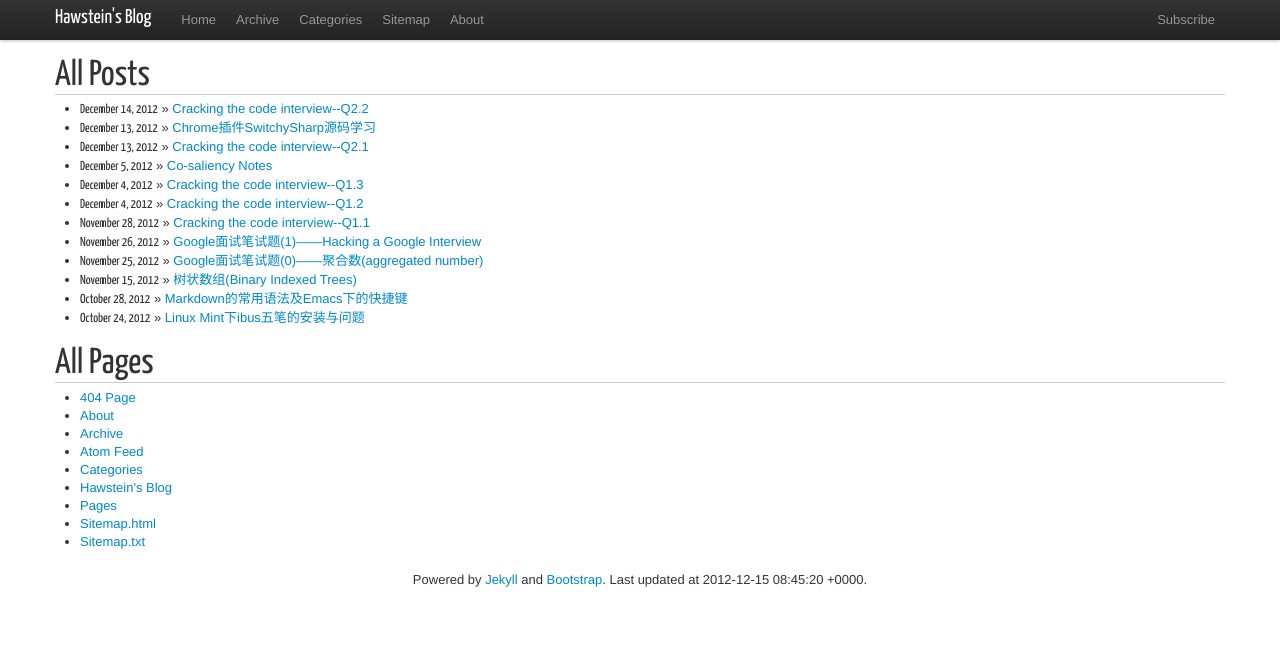
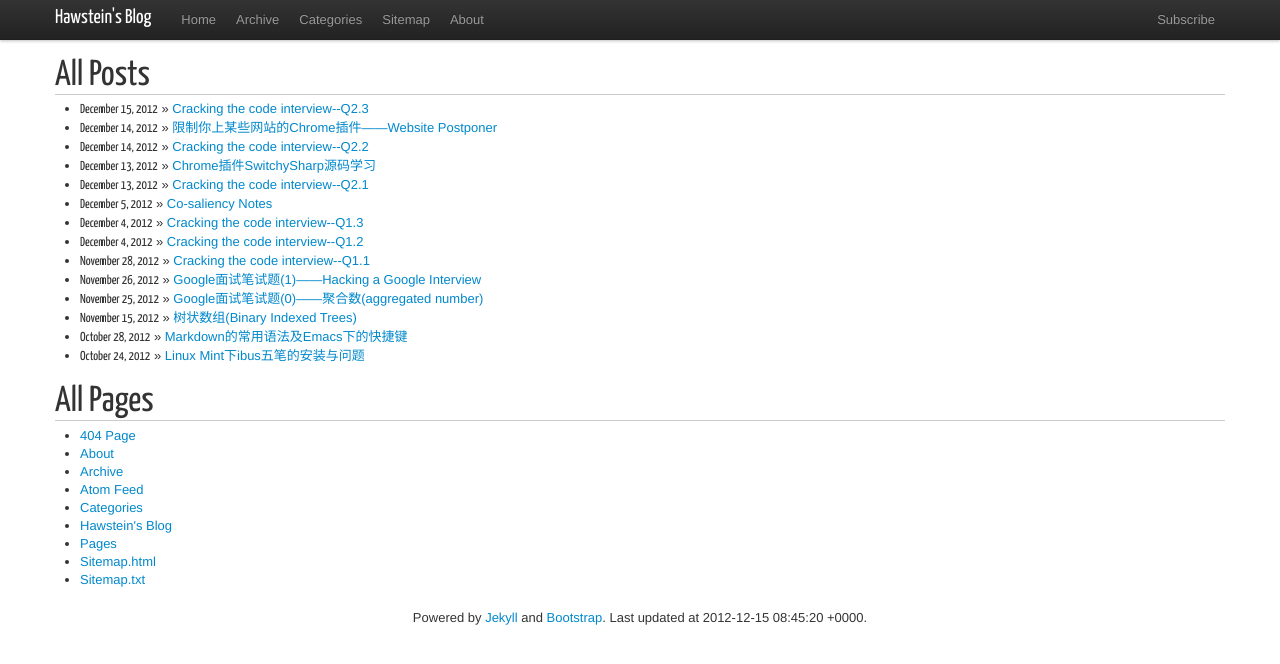
Before and after one commit to Hawstein/hawstein.github.com, a Jekyll site: the page built from sitemap.html, in a window 1280 px wide. Shown: the top 664 px of the page. Built offline with Jekyll 4.4.1, drawn with Linux system fonts in a browser that asks for light colours; nearby versions of some CDN libraries; Markdown is read by kramdown in place of the engine named in the settings; some of the changed lines change nothing that is shown.

Commit message:
alter some posts

```diff
--- a/_posts/2012/2012-12-14-2.2.md
+++ b/_posts/2012/2012-12-14-2.2.md
@@ -79,63 +79,62 @@ void findNthToLast(node *head){
 
 完整代码如下：
 
-<pre><code>#include < iostream >
-using namespace std;
+    #include < iostream >
+	using namespace std;
 
-typedef struct node{
-    int data;
-    node *next;
-}node;
+	typedef struct node{
+	    int data;
+	    node *next;
+	}node;
 
-node* init(int a[], int n){
-    node *head, *p;
-    for(int i=0; i < n; ++i){
-        node *nd = new node();
-        nd->data = a[i];
-        if(i==0){
-            head = p = nd;
-            continue;
-        }
-        p->next = nd;
-        p = nd;
-    }
-    return head;
-}
+	node* init(int a[], int n){
+	    node *head, *p;
+	    for(int i=0; i < n; ++i){
+		node *nd = new node();
+		nd->data = a[i];
+		if(i==0){
+		    head = p = nd;
+		    continue;
+		}
+		p->next = nd;
+		p = nd;
+	    }
+	    return head;
+	}
 
-node* findNthToLast(node *head, int n){
-    if(head==NULL || n < 1) return NULL;
-    node *p=head, *q=head;
-    while(n > 0 && q){
-        q = q->next;
-        --n;
-    }
-    if(n > 0) return NULL;
-    while(q){
-        p = p->next;
-        q = q->next;
-    }
-    return p;
-}
-node *pp;
-int nn;
-void findNthToLast1(node *head){
-    if(head==NULL) return;
-    findNthToLast1(head->next);
-    if(nn==1) pp = head;
-    --nn;
-}
-int main(){
-    int n = 10;
-    int a[] = {
-        9, 2, 1, 3, 5, 6, 2, 6, 3, 1
-    };
-    node *head = init(a, n);
-    node *p = findNthToLast(head, 6);
-    if(p) cout<<p->data<<endl;
-    else cout << "the length of link is not long enough" << endl;
-    nn = 6;
-    findNthToLast1(head);
-    if(pp) cout << pp->data << endl;
-    return 0;
-}
-</code></pre>
+	node* findNthToLast(node *head, int n){
+	    if(head==NULL || n < 1) return NULL;
+	    node *p=head, *q=head;
+	    while(n > 0 && q){
+		q = q->next;
+		--n;
+	    }
+	    if(n > 0) return NULL;
+	    while(q){
+		p = p->next;
+		q = q->next;
+	    }
+	    return p;
+	}
+	node *pp;
+	int nn;
+	void findNthToLast1(node *head){
+	    if(head==NULL) return;
+	    findNthToLast1(head->next);
+	    if(nn==1) pp = head;
+	    --nn;
+	}
+	int main(){
+	    int n = 10;
+	    int a[] = {
+		9, 2, 1, 3, 5, 6, 2, 6, 3, 1
+	    };
+	    node *head = init(a, n);
+	    node *p = findNthToLast(head, 6);
+	    if(p) cout<<p->data<<endl;
+	    else cout << "the length of link is not long enough" << endl;
+	    nn = 6;
+	    findNthToLast1(head);
+	    if(pp) cout << pp->data << endl;
+	    return 0;
+	}
--- /dev/null
+++ b/_posts/2012/2012-12-14-website-postponer.md
@@ -0,0 +1,397 @@
+---
+layout: post
+category: Programming
+title: 限制你上某些网站的Chrome插件——Website Postponer
+---
+
+作者：Hawstein
+
+出处：<http://hawstein.com/posts/website-postponer.html>
+
+声明：本文采用以下协议进行授权：
+[自由转载-非商用-非衍生-保持署名|Creative Commons BY-NC-ND 3.0](http://creativecommons.org/licenses/by-nc-nd/3.0/deed.zh)
+，转载请注明作者及出处。
+
+## 前言
+
+写这样一个插件的想法是在某一天睡觉的时候产生的。为的是解决生活中遇到的一个问题——
+刷微博(目测还有人人网)。我一天大部分的时间都在实验室里，看论文，写程序，做项目，
+作为一个CSer，终日与电脑为伴。有时候，我回顾过去的一天，会发现有许多的时间都浪费
+在漫无目的的网页浏览上了，尤其是在微博和人人上。虽然每次上微博或是人人就是看一下，
+但一天频繁地登录，其实在上面还是浪费了很多时间。最关键的是，把我的工作时间分割得
+支离破碎，大大降低了工作效率。
+
+对我来说，基本上所有SNS的用户黏性都不大。但我在实验室里还是会时不时地登录一下，
+这是为什么呢？原因很简单，人的天性都是倾向于向抵抗力最小的方向走的。
+当你正在看一篇很难懂的Paper，在写一个很难的程序，或是有一个BUG，你找了半天也
+没找到，又或是正在做的某个项目功能没头绪了。这时候就想先放一放，然后就很自然地打
+开了微博和人人，在上面随便看一看，瞧一瞧。然后，欢乐的时光总是过得很快，不知不觉
+地，你发现你在上面已经看了一个小时了！有时候，你也许只是想，嗯，刚吃完饭嘛，
+休息一下，看看微博和人人，结果又是一个不小心，在上面花了很多的时间。
+网上的信息量非常巨大，如果你是漫无目的地去接受这些信息的话，给你多少时间也是不够
+的。
+
+一开始我在to do list里把微博和人人这种事情统一丢到晚上10点后，不过有时奏效，
+有时不奏效。深入分析之，其中一个原因是上微博实在太容易了。打开Chrome，
+常去网站里第一个就是它，点击一下，就到了你想到的地方。我也试过将它从常去网站里移
+除，不过。。。你在浏览器里输入w，然后回车，就到了weibo.com/***，:(
+
+于是，就有了Website Postponer。这个插件的设计哲学(说大了哈:P)，就是使你上某些
+网站变得麻烦。为什么这样说呢？这个插件说白了就是我让一个程序来监督我执行那条to
+do list里把微博和人人放到晚上10点后才上的task。我可以设置一些网站，然后设置一个
+时间，那么在这个时间之前，你打开这些网站都会被重定向到一个特定的页面。
+这个页面是我自己设计的一个页面，上面写些话，比如：亲，不要老是成天想着刷微博云云。
+人丑就要多读书之类的:P。再配些图。anyway，这种方式就像你想刷微博的时候，
+有个人跑出来提醒你，不要刷微博，好好学习，天天向上，哈哈。当然了，工具永远只能是
+工具，如果你非常非常想刷微博，那直接在设置页面把网站清除，或是干脆直接卸了这个插
+件就OK了。所以，它起到的只是一个限制加提醒的作用，协助那些想限制自己上某些网站从
+而减少时间浪费的人，如果在这些限制和提醒下，你还是想上那个网站，那没人管得住你。
+
+废话说完，进入正题。
+
+## 设计要素
+
+主要就两项：
+
+* 网站添加与清除
+* 时间设置
+
+添加完网站，设置完时间，你就无法在这个时间之前访问这些上了黑名单的网站了。
+无图无真相，上图才是王道。
+
+<img src="/assets/img/2012/12/14/option.png" />
+
+这个图看起来果然很傻很天真，纯table搞出来的。以后如果有需要再做得漂亮一些，
+现在这样就OK了。
+
+这是插件里唯一需要与用户交互的页面，其他的都工作在后台了。
+
+## 代码实现
+
+这应该是我面向主题的第二个Chrome插件开发了，为什么叫面向主题？因为第一个插件
+Url Striper写了好几个不同的版本，它是用来解决Google搜索页面中点击链接后的重定向
+问题。因为重定向后的网址经常打不开，所以写了这么一个插件来解决。
+
+Chrome插件的开发并不难，360公司的工程师们把Chrome插件的开发文档翻译成了中文，
+这对想学Chrome插件开发的人来说是不小的福音。请戳：
+[我是开发文档](http://open.chrome.360.cn/extension_dev/overview.html)
+
+OK，开始吧。
+
+首先，每个扩展，可安装的WebApp，皮肤都会有一个JSON格式的manifest文件，叫
+manifest.json， 提供一些重要的信息。本插件的manifest.json如下，
+注释已经写在每一行后面，需要详细讲解的会在下文给出。
+
+	{
+	  "name": "Website Postponer", //插件的名字，该名字会显示在扩展程序页面
+	  "version": "12.12.13", //插件版本，你自己定。
+	  "description": "Postpone the time you go to the specified websites",//插件描述
+	  "background": { "scripts": ["background.js"] },//背景页脚本
+	  "page_action" ://定义处理特定页面的事件
+	  {
+		"default_icon" : "images/icon-19.png",//出现在地址栏的图标
+		"default_title" : "Settings"//鼠标停留在图标上显示的文字
+	  },
+	  "permissions" : [//扩展或app使用的权限，tabs声明使用标签页的权限
+		"tabs"
+	  ],
+	  "icons" : {//图标，一般有三种大小：16/48/128，在不同的地方使用
+		"48" : "images/icon-48.png",
+		"128" : "images/icon-128.png"
+	  },
+	  "options_page": "options.html",//选项页，就是上一节那张图
+	  "manifest_version": 2 //manifest文件的版本号
+	}
+
+上面有几个地方需要着重讲一下。
+
+background.js：
+扩展常常需要用一个单独的长时间运行的脚本来管理一些任务或者状态，这个脚本即为背景
+页。它可以是一个html，然后在html中引入一些js脚本。比如：bg.html,然后里面引入
+各种js脚本，而这些js脚本单独放在另外一个文件夹。当然，如果需要使用的函数不多，
+那直接用一个背景的js脚本就OK了，不需要任何的html，就像上面的代码一样，只有一个
+background.js。这个background.js在扩展的整个生命周期都存在。
+
+Page Actions：
+page action是什么呢，一图胜千言。从开发文档中盗张图来用：
+
+<img src="/assets/img/2012/12/14/pageaction.png" />
+
+那个地址栏中的RSS应用(黄色的那个图标)就使用了page action。
+
+说到page action，就要顺便提一下browser action，browser action是什么呢？
+还是看图：
+
+<img src="/assets/img/2012/12/14/browseraction.png" />
+
+那个gmail应用就使用了browser action。
+
+当时在写代码时，本来顺理成章地想用browser action的，因为不管在哪个页面图标都
+会显示出来，设置就很方便。而page action可以设置在哪些页面出现，哪些页面不出现。
+后来我想，我本来就是想使登录某些网站变得麻烦的，那应该让设置也变得麻烦才对。
+所以最后选了page action，并设置它只在扩展页中出现。即，你只有进入了Chrome的设置
+中的扩展程序项，它才会显示出来。看图：
+
+<img src="/assets/img/2012/12/14/ext.png" />
+
+只有在上述页面中，才会显示红色圈里的图标。点击它，进入选项页进行设置。选项页后面
+会讲。
+
+options_page：
+指定选项页为options.html。选项页是为了让用户可以设定扩展的功能或是参数。
+因为该插件需要用户设置网址和时间，所以需要这么一个选项页。
+选项页的图已经在第二节看过了，代码如下：
+
+	<html>
+	<head><title>Options</title>
+	<script type="text/javascript" src="options.js"></script>
+	</head>
+
+	<body>
+	<center>
+
+	<table height="400" width="600" border="1">
+	  <tr height="60">
+	    <td align="top">
+			<p>选择时间:</p>
+		</td>
+		<td>
+			<select id="time">
+				<option value="2">02:00</option>
+				<option value="4">04:00</option>
+				<option value="6">06:00</option>
+				<option value="8">08:00</option>
+				<option value="10">10:00</option>
+				<option value="12">12:00</option>
+				<option value="14">14:00</option>
+				<option value="16">16:00</option>
+				<option value="18">18:00</option>
+				<option value="20">20:00</option>
+				<option value="22">22:00</option>
+				<option value="24">24:00</option>
+			</select>
+		</td>
+	    <td>
+			<p>在以下时刻到来前，无法访问列表中的网址:</p>
+			<label id="selectedtime">  </label>
+		</td>
+	  </tr>
+	  <tr>
+	    <td valign="middle" width="40%" height="60" colspan="2">
+			<form>
+				<p>http://<input type="text" id="url" /></p>
+			</form>
+		</td>
+	    <td>
+			<p>延迟访问名单:</p>
+		</td>
+	  </tr>
+	  <tr>
+	    <td align="right" valign="bottom" colspan="2">
+			<button id="btnSave">保存</button>
+			<button id="btnClear">清除</button>
+		</td>
+		<td valign="top">
+			<label id="weblist"></label>
+		</td>
+	  </tr>
+	</table>
+
+	</center>
+
+
+	</body>
+	</html>
+
+这里有两个需要注意的地方：
+
+1. button都没有定义onClick事件
+1. html中没有内嵌的js脚本，而是通过src="options.js"引入
+
+说到这个，又和manifest的最后一个参数：manifest_version相关。
+manifest\_version是manifest自身文件的版本号，用整数表示。从2012年底左右，
+开发者必须使用版本号2，也就是版本号1已经不可用了。你如果这里写版本号为1，打包或
+是直接载入时，chrome就会向你报错。使用版本号2之后，由于安全性的需要，选项页
+也就是上文的options.html中如果内嵌了javascript脚本，将不被执行。所以，
+所有的js脚本都要移到外面的一个js文件，然后由options.html来引用。此外，
+不能直接在元素上定义事件，比如你在button上定义onClick事件，并且也已经正确引用了
+包含对应函数的js文件，它一样是不会执行的。那如果这样的话，我们该怎么来响应这些事
+件呢？使用事件监听。看如下代码：
+
+	document.addEventListener('DOMContentLoaded', function () {
+	  document.querySelector('#btnSave').addEventListener('click', save_options);  //通过id找到相应元素
+	  document.querySelector('#btnClear').addEventListener('click', clear_options);
+	  window.addEventListener('load', restore_options);
+	});
+
+document.querySelector()找到相应id的元素，然后设置事件监听器。
+第一二行代码监听两个按钮的点击事件，第三行代码监听页面的载入事件。
+
+看起来是安全不少，不过一开始不知道，折腾了好久。最后还是要感谢StackOverflow
+上的同学们，好多问题都能在上面找到答案。以下链接是Chrome Extensions文档里
+关于此的解释：
+
+<https://developer.chrome.com/extensions/contentSecurityPolicy.html#H3-1>
+
+选项页options.html中事件对应的执行代码在options.js中，options.js文件如下：
+
+
+	function checkExisted(newUrl){ //检查加入的网址是不是已经在列表中了
+		var num = localStorage["count"];
+		for(var i=0; i<num; ++i){
+			var urli = "url" + i;
+			var url = localStorage[urli];
+			if(newUrl==url) return true;
+		}
+		return false;
+	}
+	// Saves options to localStorage.
+	function save_options() {//用户填完信息后，保存选项，保存到localStorage
+	  var select = document.getElementById("time");  //get the time
+	  var time = select.children[select.selectedIndex].value;
+	  var timeshow = select.children[select.selectedIndex].text;
+	  localStorage["time"] = time;
+	  localStorage["timeshow"] = timeshow;
+	  //alert(time);
+
+	  var url = document.getElementById("url").value;  //get the url
+	  if(url){	//url: not null
+	    var existed = checkExisted(url);
+		if(!existed){	// add url when it is not existed in the localStorage
+			var num = localStorage["count"];
+			var urli = "url" + num;
+			localStorage[urli] = url;
+			localStorage["count"] = parseInt(num) + 1;
+		}
+
+	  }
+
+	  //alert(url);
+
+	  restore_options();
+	}
+	// Restores value from localStorage.
+	function restore_options() {//当打开选项页时，恢复保存的信息
+	  var timeshow = localStorage["timeshow"];
+	  document.getElementById("selectedtime").innerHTML = ""; //clear the old time first
+	  if (timeshow) {
+	    document.getElementById("selectedtime").innerHTML = timeshow;
+	  }
+	  var num = localStorage["count"];
+	  document.getElementById("weblist").innerHTML = ""; //clear the old weblist first
+	  for(var i=0; i<num; ++i){
+	    var urli = "url" + i;
+		var url = localStorage[urli];
+		if(url) {
+			document.getElementById("weblist").innerHTML = document.getElementById("weblist").innerHTML + "</br>" + url;
+		}
+	  }
+
+
+	}
+
+	function clear_options() {//清除选项
+	  var num = localStorage["count"];
+	  for(var i=0; i<num; ++i){
+	    var urli = "url" + i;
+		localStorage[urli] = "";
+		//if(!localStorage[urli]) alert("done");
+	  }
+	  localStorage["count"] = 0;
+	  localStorage["time"] = "";
+	  localStorage["timeshow"] = "";
+	  restore_options();
+	}
+	//添加事件监听器
+	document.addEventListener('DOMContentLoaded', function () {
+	  document.querySelector('#btnSave').addEventListener('click', save_options);  //通过id找到相应元素
+	  document.querySelector('#btnClear').addEventListener('click', clear_options);
+	  window.addEventListener('load', restore_options);
+	});
+
+当用户填写完信息后，点击保存。save_options函数会从网页中找到相应的元素，
+取出其相应的值，并将它保存在localStorage中。localStorage是html5中的新特性，
+只要你的浏览器不是非常老掉牙，一般而言都是可以支持的。
+localStorage以key/value的方式存储在浏览器中，没有时间限制。在存储的时候，
+程序会对输入的URL会判断是否为空及是否已经存储过这个URL，当此URL为新的URL时，
+存储它。并使URL计数器加1。
+
+用户也可以点击按钮清除数据。restore_options函数在每次加载页面时将之前存储的值
+加载到相应的区域显示，同时当设置有变化时它也负责刷新页面数据的显示。
+
+最后是背景页的js脚本，如下：
+
+	//localStorage只初始化一次
+	if(!localStorage["count"])	//init only once
+		localStorage["count"] = 0;  //the total number of urls
+
+	// Called when the url of a tab changes.
+	function showPageAction(url, tabId) {//设置在哪些页面显示图标
+	  // If the url is:chrome://chrome/extensions
+	  if (url.indexOf('chrome://chrome/extensions') > -1) {
+	    // ... show the page action.
+	    chrome.pageAction.show(tabId);
+	  }
+	};
+	//如果网站在列表中，且时间未到，重定向。目前我是将它重定向到google.ca
+	function blockWebsite(newUrl, tabId, tab) {
+		if(!newUrl) return;
+		var num = localStorage["count"];
+		var time = localStorage["time"];
+		var today=new Date();
+		var now=today.getHours();
+		for(var i=0; i<num; ++i){
+			var urli = "url" + i;
+			var url = localStorage[urli];
+			if(newUrl.indexOf(url)>-1 && now<time) { //if the website is in the list and the time is less what you set,redirect.
+				chrome.tabs.update(tabId, { url: "http://www.google.ca" });
+				break;
+			}
+		}
+	}
+	// Listen for any changes to the URL of any tab.
+	chrome.tabs.onUpdated.addListener(function(tabId, changeInfo, tab){
+		var myurl = tab.url;
+		showPageAction(myurl, tabId); //show pageAction or not
+		blockWebsite(myurl, tabId); //if the website is in the list, block it;
+	});
+
+	//open the options page
+	function openOptions(){
+		var url = "options.html";
+		var fullUrl = chrome.extension.getURL(url);//chrome-extension://your extension id//options.html
+		chrome.tabs.getAllInWindow(null, function(tabs){
+			for(var i in tabs){
+				var tab = tabs[i];
+				if(tab.url == fullUrl){//如果选项页已经打开了，就定位到那
+					chrome.tabs.update(tab.id, {selected: true});
+					return;
+				}
+			}
+			//如果选项页没有打开，则打开它
+			chrome.tabs.getSelected(null, function(tab){
+				chrome.tabs.create({ url: url, index: tab.index+1});
+			});
+		});
+	}
+	//点击图标时，调用openOptions函数
+	chrome.pageAction.onClicked.addListener(openOptions);
+
+背景页会监听两个事件。
+
+1. 当page action图标疲点击时，调用openOptions来打开选项页。如果选项页已经打开，
+则直接定位到对应的标签即可；如果没有，则新打开一个标签页来显示它。
+1. 当标签更新时，调用showPageAction来判断是否需要显示page action的图标；同时调用
+blockWebsite来判断当前网页是否在你的"黑名单"中，如果是而且时间还没到你设置的时间，
+那么，网页会被重定向到google.ca。(由于自己想要的页面还没做，所以先定向到google，
+这是我每天用的最多的网站了)
+
+OK，这就是我写的一个简单的Chrome插件。有时间再去改进它。
+
+如果有兴趣安装玩一下，请戳下面的链接：
+
+[WebsitePostponer](/assets/dl/WebsitePostponer.crx)
+
+源代码在我的GitHub上：
+
+[WebsitePostponer源码](https://github.com/Hawstein/WebsitePostponer)
--- /dev/null
+++ b/_posts/2012/2012-12-15-2.3.md
@@ -0,0 +1,132 @@
+---
+layout: post
+category: 面试笔试题
+title: Cracking the code interview--Q2.3
+---
+
+作者：Hawstein
+
+出处：<http://hawstein.com/posts/2.3.html>
+
+声明：本文采用以下协议进行授权：
+[自由转载-非商用-非衍生-保持署名|Creative Commons BY-NC-ND 3.0](http://creativecommons.org/licenses/by-nc-nd/3.0/deed.zh)
+，转载请注明作者及出处。
+
+## 题目
+
+原文：
+
+Implement an algorithm to delete a node in the middle of a single
+linked list, given only access to that node.
+
+EXAMPLE
+
+Input: the node ‘c’ from the linked list a->b->c->d->e
+Result: nothing is returned, but the new linked list looks like
+a->b->d->e
+
+译文：
+
+实现一个算法来删除单链表中间的一个结点，只给出指向那个结点的指针。
+
+例子：
+
+输入：指向链表a->b->c->d->e中结点c的指针
+
+结果：不需要返回什么，得到一个新链表：a->b->d->e
+
+## 解答
+
+这个问题的关键是你只有一个指向要删除结点的指针，如果直接删除它，这条链表就断了。
+但你又没办法得到该结点之前结点的指针，是的，它连头结点也不提供。在这种情况下，
+你只能另觅他径。重新审视一下这个问题，我们只能获得从c结点开始后的指针，
+如果让你删除c结点后的某个结点，那肯定是没问题的。比如删除结点d，那只需要把c
+的next指针指向e，然后delete d就ok了。好的，如果我们就删除结点d，我们将得到
+a->b->c->e，和目标链表只差了一个结点。怎么办呢？把d的数据给c！
+结点结构都是一样的，删除谁都一样，最关键的是结点中的数据，只要我们留下的是数据
+a->b->d->e就OK了。
+
+思路已经有了，直接写代码？等等，写代码之前，让我们再简单分析一
+下可能出现的各种情况(当然包括边界情况)。如果c指向链表的：1.头结点；2.中间结点。
+3.尾结点。4.为空。情况1，2属于正常情况，直接将d的数据给c，c的next指针指向d
+的next指向所指结点，删除d就OK。情况4为空，直接返回。情况3比较特殊，如果c
+指向尾结点，一般会认为直接删除c就ok了，反正c后面也没有结点了，不用担心链表断开。
+可是真的是这样吗？代码告诉我们，直接删除c，指向c的那个结点(比如说b)的next指针
+并不会为空。也就是说，如果你打印这个链表，它还是会打印出和原来链表长度一样的链表，
+而且最后一个元素为0！
+
+关于这一点，原书CTCI中是这么讲的，这正是面试官希望你指出来的。然后，
+你可以做一些特殊处理，比如当c是尾结点时，将它的数据设置为一些特殊字符，
+这样在打印时就可以不打印它。当然也可以直接不处理这种情况，原书里的代码就是这么做
+的。这里，也直接不处理这种情况。代码如下：
+
+	bool remove(node *c){
+	    if(c==NULL || c->next==NULL) return false;
+	    node *q = c->next;
+	    c->data = q->data;
+	    c->next = q->next;
+	    delete q;
+	    return true;
+	}
+
+完整代码如下：
+
+	#include <iostream>
+	using namespace std;
+
+	typedef struct node{
+		int data;
+		node *next;
+	}node;
+
+	node* init(int a[], int n){
+	    node *head, *p;
+	    for(int i=0; i<n; ++i){
+			node *nd = new node();
+			nd->data = a[i];
+			if(i==0){
+				head = p = nd;
+				continue;
+			}
+			p->next = nd;
+			p = nd;
+	    }
+	    return head;
+	}
+
+	bool remove(node *c){
+	    if(c==NULL || c->next==NULL) return false;
+	    // if(c->next==NULL){//c为最后一个元素时直接删除，不行，最后还是会打印出一个为0的结点，需要特殊处理
+	    //     delete c;
+	    //     return;
+	    // }
+	    node *q = c->next;
+	    c->data = q->data;
+	    c->next = q->next;
+	    delete q;
+	    return true;
+	}
+	void print(node *head){
+	    while(head){
+			cout<<head->data<<" ";
+			head = head->next;
+	    }
+	    cout<<endl;
+	}
+
+	int main(){
+	    int n = 10;
+	    int a[] = {
+			9, 2, 1, 3, 5, 6, 2, 6, 3, 1
+	    };
+	    node *head = init(a, n);
+	    int cc = 3;
+	    node *c = head;
+	    for(int i=1; i<cc; ++i) c = c->next;
+	    print(head);
+	    if(remove(c))
+			print(head);
+	    else
+			cout<<"failure"<<endl;
+	    return 0;
+	}
```
Also changed, not shown: assets/img/2012/12/14/browseraction.png (added), assets/img/2012/12/14/ext.png (added), assets/img/2012/12/14/option.png (added), assets/img/2012/12/14/pageaction.png (added), 1 other file.
